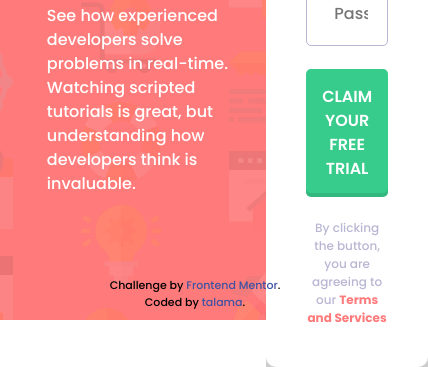
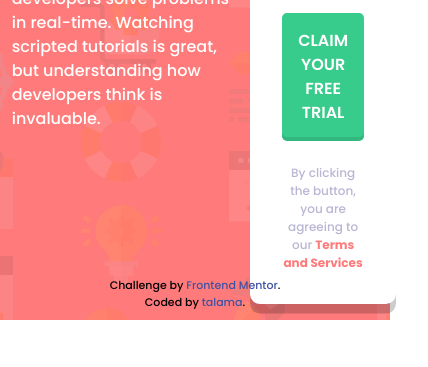
Before and after one commit to talama/FM-SignUpForm, a website built with Vite: page index.html in a window 390 px wide. Shown: the part 502-869 px from the top of the page, 428 px wide, since content can reach past the window. After the commit the page ends 844 px from the top, so only its background shows below. Built offline with nearby package versions, Linux system fonts and the light colour scheme.

Commit message:
feat: desktop media queries

```diff
--- a/style.css
+++ b/style.css
@@ -102,8 +102,7 @@ select {
 
   max-width: 1440px;
   width: 100%;
-  min-height: 800px;
-  height: 70%;
+  height: 800px;
   background-color: hsl(var(--primary-red));
   background-image: url("./assets/imgs/bg-intro-desktop.png");
   background-repeat: no-repeat;
@@ -113,15 +112,14 @@ select {
   display: grid;
   grid-template-columns: 1fr 1fr;
   gap: 2rem;
+  align-items: center;
 }
 
 /* Header */
 .info {
-  display: flex;
-  flex-direction: column;
+  display: grid;
   gap: 1.5rem;
   color: var(--white);
-  justify-content: center;
   margin-left: 20%;
 }
 
@@ -141,7 +139,6 @@ select {
   gap: 1.5rem;
   align-items: center;
   justify-content: left;
-  padding-right: 10%;
 }
 
 .trial-info {
@@ -211,6 +208,7 @@ select {
   font-style: italic;
 }
 
+/* Error icon and text diplay */
 .error-icon,
 .error-text {
   display: none;
@@ -272,3 +270,52 @@ select {
   text-decoration: none;
   color: hsl(228, 45%, 44%);
 }
+
+/* Media queries for desktop version */
+@media only screen and (max-width: 1200px) {
+  .subscription {
+    gap: 1.5rem;
+  }
+  .info {
+    margin-left: 10%;
+  }
+}
+
+@media only screen and (max-width: 1050px) {
+  .form-section {
+    margin-right: 5%;
+  }
+  .subscription {
+    gap: 1rem;
+  }
+  .info {
+    margin-left: 5%;
+  }
+  .trial-form {
+    padding: 2rem;
+  }
+  .form-item input {
+    padding: 1rem 1rem 1rem 1.5rem;
+  }
+}
+
+@media only screen and (max-width: 950px) {
+  .form-section {
+    margin-right: 5%;
+  }
+
+  .subscription {
+    gap: 1rem;
+  }
+  .info {
+    margin-left: 5%;
+  }
+  .trial-form {
+    padding: 2rem;
+  }
+  .form-item input {
+    padding: 0.7rem 0.7rem 0.7rem 1.2rem;
+  }
+}
+
+/* Media queries for mobile version */
```
